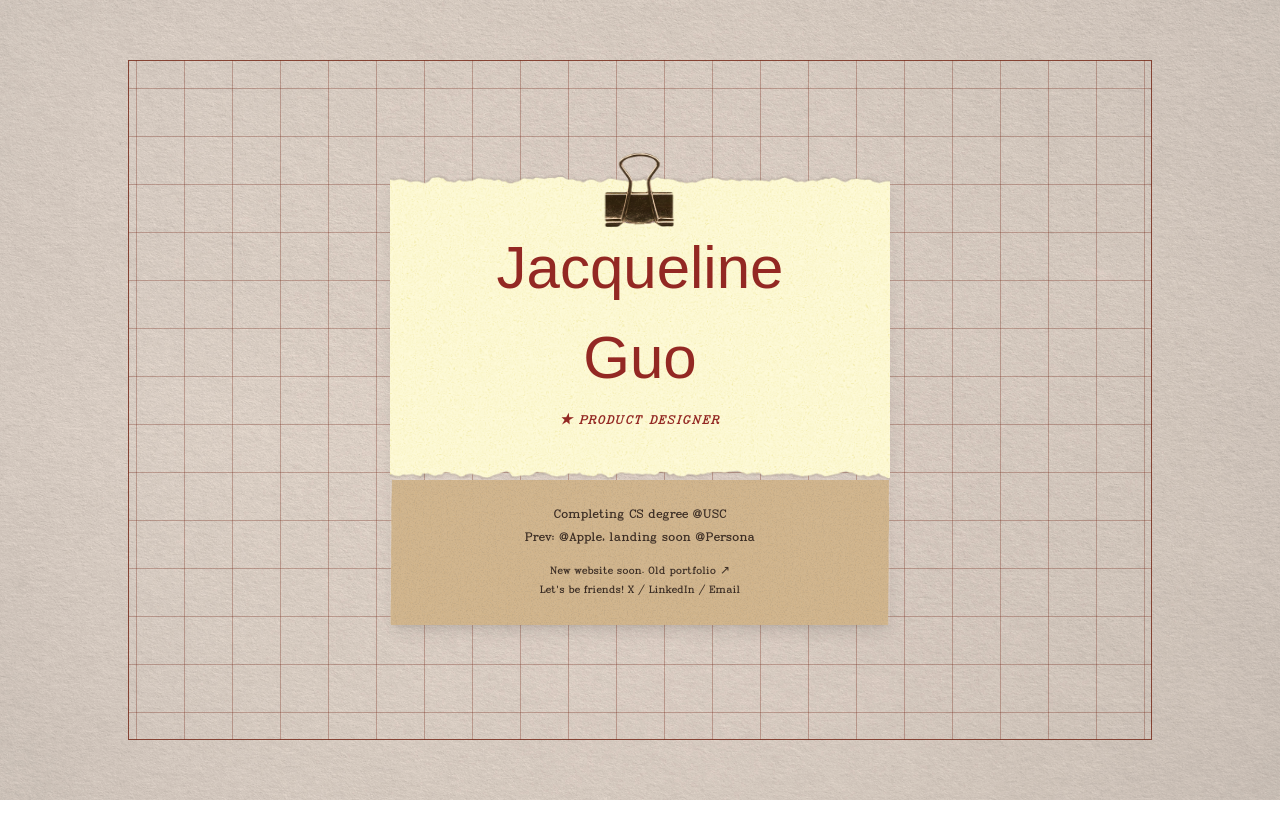
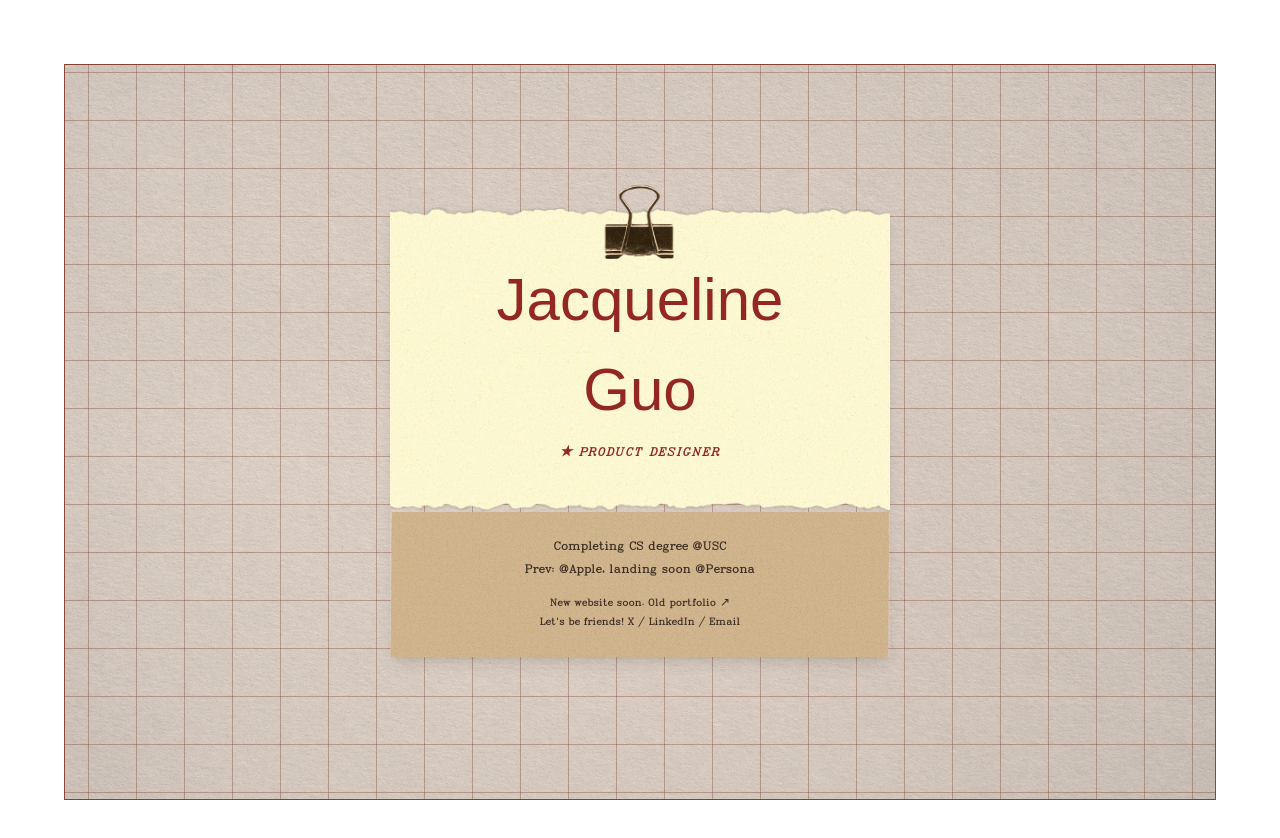
Before and after one commit to jacquelineguo7/portfolio, a Next.js app: page / in a window 1280 px wide. Shown: the top 838 px of the page. Before the commit the page ends 800 px from the top, so only its background shows below. Built offline with nearby package versions, Linux system fonts and the light colour scheme; a web font is replaced by a local one.

Commit message:
replaced page container with grid div to minimize code structure, pushing fixed margins

```diff
--- a/app/globals.css
+++ b/app/globals.css
@@ -55,6 +55,14 @@ body {
   background: var(--background);
   color: var(--foreground);
   font-family: Arial, Helvetica, sans-serif;
+  /* Remove default margin */
+  margin: 0;
+  padding: 0;
+  /* Prevent scrolling but allow content to fit */
+  overflow-x: hidden;
+  overflow-y: hidden;
+  height: 100vh;
+  width: 100vw;
 }
 
 /* Grid background - now uses an actual image instead of CSS pattern */
@@ -90,65 +98,53 @@ body {
 }
 
 /* Landing page component styles */
-.page-container {
-  min-height: 100vh;
+/* Grid div - now the outer container with grid pattern, texture, and padding */
+.grid-div {
+  /* Calculate size to fit within viewport including margins */
+  /* Mobile: 2rem margin on top, left, right (0 on bottom) */
+  /* So height = 100vh - 2rem (top margin), width = 100vw - 4rem (left + right margins) */
+  height: calc(100vh - 2rem);
+  width: calc(100vw - 4rem);
+  /* Ensure it never exceeds these dimensions */
+  max-height: calc(100vh - 2rem);
+  max-width: calc(100vw - 4rem);
+
+  /* Page background: lighter beige + paper texture */
   /* Lighter beige to compensate for multiply darkening */
   background-color: #F0E8E0;
   /* Paper texture overlay across entire window */
-  background-image: url('/assets/paper234l-texture.jpg');
+  background-image:
+    /* Grid pattern on top */
+    linear-gradient(to right, var(--flame-burgundy-32) 1px, transparent 1px),
+    linear-gradient(to bottom, var(--flame-burgundy-32) 1px, transparent 1px),
+    /* Paper texture underneath */
+    url('/assets/paper234l-texture.jpg');
+
+  /* Grid pattern size */
+  background-size: 48px 48px, 48px 48px, cover;
+  /* Center the grid pattern */
+  background-position: center center, center center, center;
   /* Fixed attachment locks texture to viewport - won't move during scroll/resize */
-  background-attachment: fixed;
-  /* Cover fills entire viewport, no repeating */
-  background-size: cover;
-  background-position: center;
-  background-repeat: no-repeat;
+  background-attachment: scroll, scroll, fixed;
+  background-repeat: repeat, repeat, no-repeat;
   /* Multiply blend mode - texture will darken what's underneath */
-  background-blend-mode: multiply;
+  background-blend-mode: normal, normal, multiply;
 
-  /* Position relative so grid-div and content-wrapper can be positioned */
-  position: relative;
+  /* Flexbox to center content */
   display: flex;
   align-items: center;
   justify-content: center;
-  /* Small padding for mobile screens */
-  padding: 1rem;
+
+  /* Outer margin - thicker on top/left/right, none on bottom */
+  /* Margin only on top, right, left (not bottom) - mobile screens */
+  margin: 2rem 2rem 0 2rem;
   box-sizing: border-box;
-}
 
-@media (min-width: 640px) {
-  .page-container {
-    /* Slightly more padding on tablet */
-    padding: 2rem;
-  }
-}
+  /* Border for the grid div */
+  border: 1px solid var(--flame-burgundy-84);
 
-@media (min-width: 1024px) {
-  .page-container {
-    /* Standard padding on desktop */
-    padding: 3rem;
-  }
-}
-
-/* Grid div - an actual div element with CSS grid pattern */
-.grid-div {
-  /* Position absolute to sit behind content */
-  position: absolute;
-  width: 90%;
-  max-width: 1200px;
-  height: 80vh;
-  /* CSS grid pattern using linear gradients - no background color so texture shows through */
-  background-image:
-    linear-gradient(to right, var(--flame-burgundy-32) 1px, transparent 1px),
-    linear-gradient(to bottom, var(--flame-burgundy-32) 1px, transparent 1px);
-  background-size: 48px 48px;
-  /* Changed to center center so grid lines radiate from the middle */
-  background-position: center center;
-  border-width: 1px;
-  border-color: var(--flame-burgundy-84);
-  /* Center this div */
-  top: 50%;
-  left: 50%;
-  transform: translate(-50%, -50%);
+  /* Position relative so content-wrapper can be positioned */
+  position: relative;
 }
 
 /* Content wrapper - sits on top of grid */
@@ -167,8 +163,11 @@ body {
 
 @media (min-width: 640px) {
   .grid-div {
-    width: 85%;
-    height: 85vh;
+    /* Tablet: 3rem margin on top, left, right */
+    /* height = 100vh - 3rem (top), width = 100vw - 6rem (left + right) */
+    height: calc(100vh - 3rem);
+    width: calc(100vw - 6rem);
+    margin: 3rem 3rem 0 3rem;
   }
 
   .content-wrapper {
@@ -178,8 +177,11 @@ body {
 
 @media (min-width: 1024px) {
   .grid-div {
-    width: 80%;
-    max-width: 1400px;
+    /* Desktop: 4rem margin on top, left, right */
+    /* height = 100vh - 4rem (top), width = 100vw - 8rem (left + right) */
+    height: calc(100vh - 4rem);
+    width: calc(100vw - 8rem);
+    margin: 4rem 4rem 0 4rem;
   }
 
   .content-wrapper {
@@ -226,6 +228,8 @@ body {
   border-radius: 0.125rem;
   box-shadow: 0 10px 15px -3px rgba(0, 0, 0, 0.1), 0 4px 6px -4px rgba(0, 0, 0, 0.1);
 }
+
+
 
 .yellow-section {
   position: relative;
--- a/app/page.tsx
+++ b/app/page.tsx
@@ -2,11 +2,8 @@ import Image from "next/image";
 
 export default function Home() {
   return (
-    <div className="page-container">
-      {/* Separate grid div element with CSS pattern */}
-      <div className="grid-div"></div>
-
-      {/* Content wrapper - sits on top of grid */}
+    <div className="grid-div">
+      {/* Content wrapper - sits on top of grid pattern */}
       <div className="content-wrapper">
         <div className="business-card">
 
@@ -44,9 +41,11 @@ export default function Home() {
               </p>
             </div>
           </div>
+          {/* Close card */}
+        </div>
+        {/* Close business-card */}
       </div>
       {/* Close content-wrapper */}
     </div>
-    </div>
   );
 }
```
Lines whose indentation alone changed are shown as unchanged.
